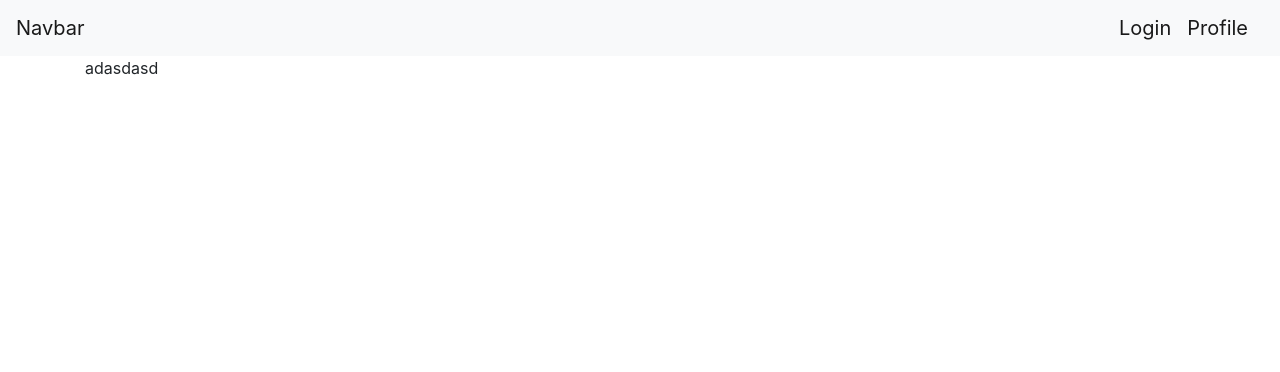
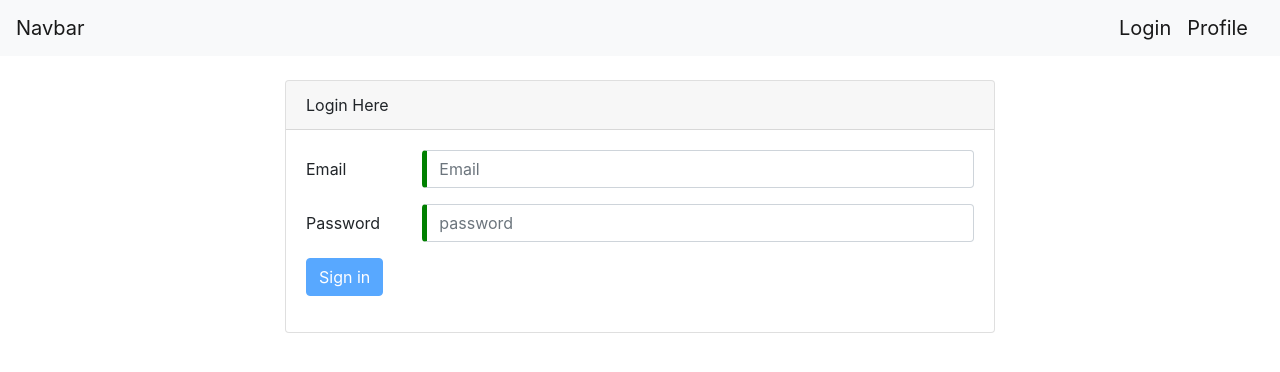
Before and after one commit to MilanMolnar/join-among-us, an Angular app in the folder web/: page /login in a window 1280 px wide. Shown: the top 372 px of the page. Built offline with nearby package versions, Linux system fonts and the light colour scheme.

Commit message:
frontend login page is now looking like a login page

```diff
--- a/web/src/app/components/login/login.component.html
+++ b/web/src/app/components/login/login.component.html
@@ -1,3 +1,52 @@
-<div>
-  <p>adasdasd</p>
+<div class="mt-4 col-8 offset-2">
+  <div class="card">
+    <div class="card-header">Login Here</div>
+    <div class="card-body">
+      <form #loginForm="ngForm" (ngSubmit)="onSubmit()">
+        <div class="form-group row">
+          <label for="inputEmail3" class="col-sm-2 col-form-label">Email</label>
+          <div class="col-sm-10">
+            <input
+              type="email"
+              name="email"
+              class="form-control"
+              id="inputEmail3"
+              [(ngModel)]="form.email"
+              placeholder="Email"
+              required
+            />
+          </div>
+        </div>
+
+        <div class="form-group row">
+          <label for="inputPassword3" class="col-sm-2 col-form-label"
+            >Password</label
+          >
+          <div class="col-sm-10">
+            <input
+              type="password"
+              name="password"
+              class="form-control"
+              id="inputPassword3"
+              [(ngModel)]="form.password"
+              placeholder="password"
+              required
+            />
+          </div>
+        </div>
+
+        <div class="form-group row">
+          <div class="col-sm-10">
+            <button
+              type="submit"
+              class="btn btn-primary"
+              [disabled]="!loginForm.valid"
+            >
+              Sign in
+            </button>
+          </div>
+        </div>
+      </form>
+    </div>
+  </div>
 </div>
--- a/web/src/app/components/login/login.component.ts
+++ b/web/src/app/components/login/login.component.ts
@@ -1,15 +1,24 @@
+import { HttpClient, HttpClientModule } from '@angular/common/http';
 import { Component, OnInit } from '@angular/core';
 
 @Component({
   selector: 'app-login',
   templateUrl: './login.component.html',
-  styleUrls: ['./login.component.css']
+  styleUrls: ['./login.component.css'],
 })
 export class LoginComponent implements OnInit {
+  public form = {
+    email: null,
+    password: null,
+  };
+  constructor(private http: HttpClient) {}
 
-  constructor() { }
-
-  ngOnInit() {
+  onSubmit() {
+    return this.http.post('http//localhost:8000', this.form).subscribe(
+      (data) => console.log(data),
+      (error) => console.log(error)
+    );
   }
 
+  ngOnInit() {}
 }
--- a/web/src/styles.css
+++ b/web/src/styles.css
@@ -1,2 +1,10 @@
 /* You can add global styles to this file, and also import other style files */
 @import "~bootstrap/dist/css/bootstrap.css";
+
+.ng-invalid:not(form) {
+  border-left: 5px solid red;
+}
+
+.ng-invalid:not(form) {
+  border-left: 5px solid green;
+}
```
Also changed, not shown: web/src/app/app.module.ts (+16 -9 lines).
